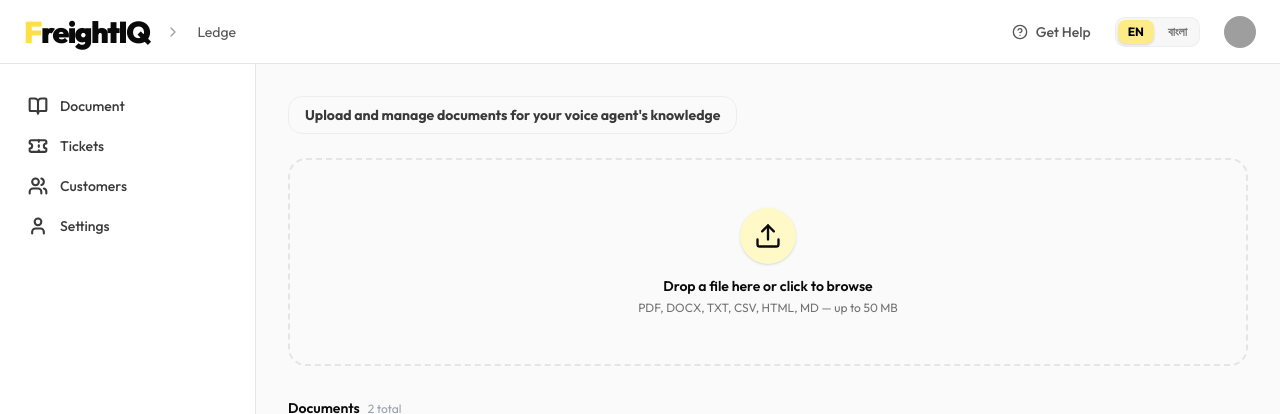
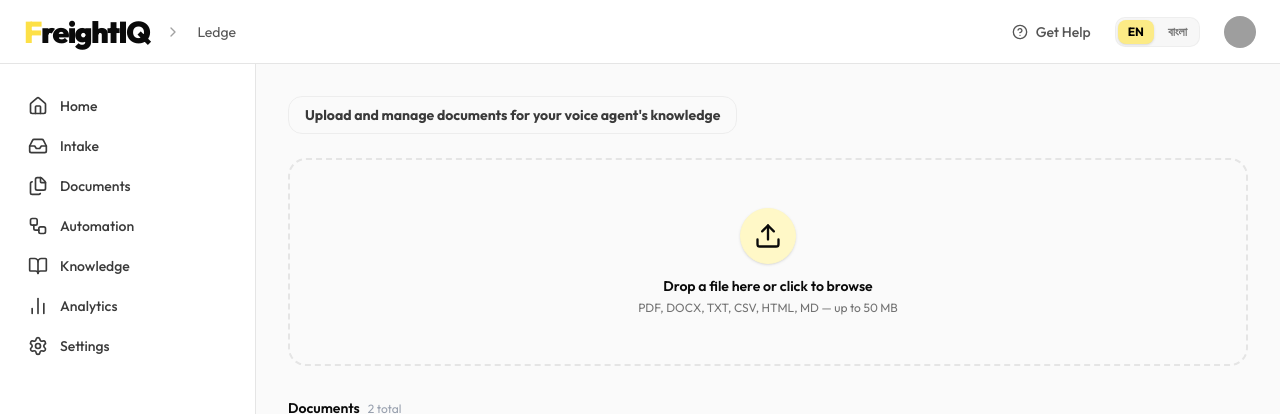
Before and after one commit to Xiyon-AI/freightiq-demo, a Next.js app: page /knowledge in a window 1280 px wide. Shown: the top 414 px of the page. Built offline with nearby package versions, Linux system fonts and the light colour scheme; no server answers; grey boxes are pictures that could not be loaded.

Commit message:
refactor: update navigation items in MobileNav and Sidebar components

```diff
--- a/src/components/dashboard/MobileNav.tsx
+++ b/src/components/dashboard/MobileNav.tsx
@@ -3,7 +3,7 @@
 import React, { useState, useCallback } from 'react'
 import Link from 'next/link'
 import { usePathname } from 'next/navigation'
-import { Menu, Users, User, BookOpen, Ticket } from 'lucide-react'
+import { Menu, Home, Inbox, Files, Workflow, BookOpen, ChartNoAxesColumn, Settings } from 'lucide-react'
 import { Button } from '@/components/ui/button'
 import { Sheet, SheetContent, SheetTrigger, SheetTitle, SheetHeader } from '@/components/ui/sheet'
 import { useLanguage } from '@/lib/i18n/LanguageContext'
@@ -68,10 +68,13 @@ export function MobileNav() {
         </SheetHeader>
         {/* Navigation */}
         <nav className="flex-1 px-4 py-6 space-y-1 overflow-y-auto">
-          <NavItem href="/knowledge" onClick={() => setOpen(false)} icon={<BookOpen className="w-5 h-5" strokeWidth={2.5} />} label={t('sidebar.knowledgeBase')} active={pathname?.startsWith('/knowledge')} onPrefetch={() => prefetchRoute('/knowledge')} />
-          <NavItem href="/tickets" onClick={() => setOpen(false)} icon={<Ticket className="w-5 h-5" strokeWidth={2.5} />} label={t('sidebar.tickets')} active={pathname?.startsWith('/tickets')} onPrefetch={() => prefetchRoute('/tickets')} />
-          <NavItem href="/customers" onClick={() => setOpen(false)} icon={<Users className="w-5 h-5" strokeWidth={2.5} />} label={t('sidebar.customers')} active={pathname?.startsWith('/customers')} onPrefetch={() => prefetchRoute('/customers')} />
-          <NavItem href="/settings" onClick={() => setOpen(false)} icon={<User className="w-5 h-5" strokeWidth={2.5} />} label={t('sidebar.account')} active={pathname?.startsWith('/settings')} onPrefetch={() => prefetchRoute('/settings')} />
+          <NavItem href="/operations" onClick={() => setOpen(false)} icon={<Home className="w-5 h-5" strokeWidth={2} />} label="Home" active={pathname?.startsWith('/operations')} onPrefetch={() => prefetchRoute('/operations')} />
+          <NavItem href="/intake" onClick={() => setOpen(false)} icon={<Inbox className="w-5 h-5" strokeWidth={2} />} label="Intake" active={pathname?.startsWith('/intake')} onPrefetch={() => prefetchRoute('/intake')} />
+          <NavItem href="/knowledge" onClick={() => setOpen(false)} icon={<Files className="w-5 h-5" strokeWidth={2} />} label="Documents" active={pathname?.startsWith('/knowledge')} onPrefetch={() => prefetchRoute('/knowledge')} />
+          <NavItem href="/automation" onClick={() => setOpen(false)} icon={<Workflow className="w-5 h-5" strokeWidth={2} />} label="Automation" active={pathname?.startsWith('/automation')} onPrefetch={() => prefetchRoute('/automation')} />
+          <NavItem href="/knowledge" onClick={() => setOpen(false)} icon={<BookOpen className="w-5 h-5" strokeWidth={2} />} label="Knowledge" active={pathname?.startsWith('/knowledge')} onPrefetch={() => prefetchRoute('/knowledge')} />
+          <NavItem href="/analytics" onClick={() => setOpen(false)} icon={<ChartNoAxesColumn className="w-5 h-5" strokeWidth={2} />} label="Analytics" active={pathname?.startsWith('/analytics')} onPrefetch={() => prefetchRoute('/analytics')} />
+          <NavItem href="/settings" onClick={() => setOpen(false)} icon={<Settings className="w-5 h-5" strokeWidth={2} />} label="Settings" active={pathname?.startsWith('/settings')} onPrefetch={() => prefetchRoute('/settings')} />
         </nav>
 
         <div className="border-t border-border">
--- a/src/components/dashboard/Sidebar.tsx
+++ b/src/components/dashboard/Sidebar.tsx
@@ -2,7 +2,7 @@
 
 import { useCallback } from 'react'
 import Link from 'next/link'
-import { Users, User, BookOpen, Ticket } from 'lucide-react'
+import { Home, Inbox, Files, Workflow, BookOpen, ChartNoAxesColumn, Settings } from 'lucide-react'
 import { usePathname } from 'next/navigation'
 import { useLanguage } from '@/lib/i18n/LanguageContext'
 import { SidebarOrgSwitcher } from './SidebarOrgSwitcher'
@@ -51,10 +51,13 @@ export function Sidebar() {
     <aside className="hidden md:flex w-64 border-r border-border bg-background flex-col fixed left-0 top-16 h-[calc(100vh-4rem)] overflow-y-auto z-20">
       {/* Navigation */}
       <nav className="flex-1 px-4 py-6 space-y-1">
-        <NavItem href="/knowledge" icon={<BookOpen className="w-5 h-5" strokeWidth={2.5} />} label={t('sidebar.knowledgeBase')} active={pathname?.startsWith('/knowledge')} onPrefetch={() => prefetchRoute('/knowledge')} />
-        <NavItem href="/tickets" icon={<Ticket className="w-5 h-5" strokeWidth={2.5} />} label={t('sidebar.tickets')} active={pathname?.startsWith('/tickets')} onPrefetch={() => prefetchRoute('/tickets')} />
-        <NavItem href="/customers" icon={<Users className="w-5 h-5" strokeWidth={2.5} />} label={t('sidebar.customers')} active={pathname?.startsWith('/customers')} onPrefetch={() => prefetchRoute('/customers')} />
-        <NavItem href="/settings" icon={<User className="w-5 h-5" strokeWidth={2.5} />} label={t('sidebar.account')} active={pathname?.startsWith('/settings')} onPrefetch={() => prefetchRoute('/settings')} />
+        <NavItem href="/operations" icon={<Home className="w-5 h-5" strokeWidth={2} />} label="Home" active={pathname?.startsWith('/operations')} onPrefetch={() => prefetchRoute('/operations')} />
+        <NavItem href="/intake" icon={<Inbox className="w-5 h-5" strokeWidth={2} />} label="Intake" active={pathname?.startsWith('/intake')} onPrefetch={() => prefetchRoute('/intake')} />
+        <NavItem href="/knowledge" icon={<Files className="w-5 h-5" strokeWidth={2} />} label="Documents" active={pathname?.startsWith('/knowledge')} onPrefetch={() => prefetchRoute('/knowledge')} />
+        <NavItem href="/automation" icon={<Workflow className="w-5 h-5" strokeWidth={2} />} label="Automation" active={pathname?.startsWith('/automation')} onPrefetch={() => prefetchRoute('/automation')} />
+        <NavItem href="/knowledge" icon={<BookOpen className="w-5 h-5" strokeWidth={2} />} label="Knowledge" active={pathname?.startsWith('/knowledge')} onPrefetch={() => prefetchRoute('/knowledge')} />
+        <NavItem href="/analytics" icon={<ChartNoAxesColumn className="w-5 h-5" strokeWidth={2} />} label="Analytics" active={pathname?.startsWith('/analytics')} onPrefetch={() => prefetchRoute('/analytics')} />
+        <NavItem href="/settings" icon={<Settings className="w-5 h-5" strokeWidth={2} />} label="Settings" active={pathname?.startsWith('/settings')} onPrefetch={() => prefetchRoute('/settings')} />
       </nav>
 
       {/* Active organization switcher */}
```
